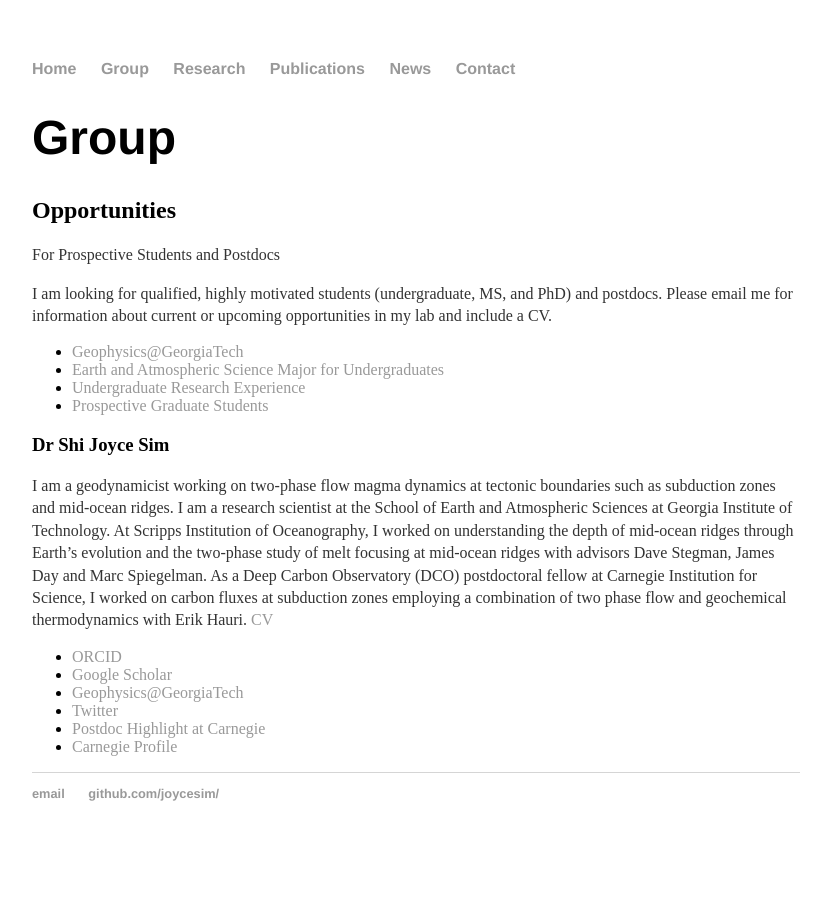
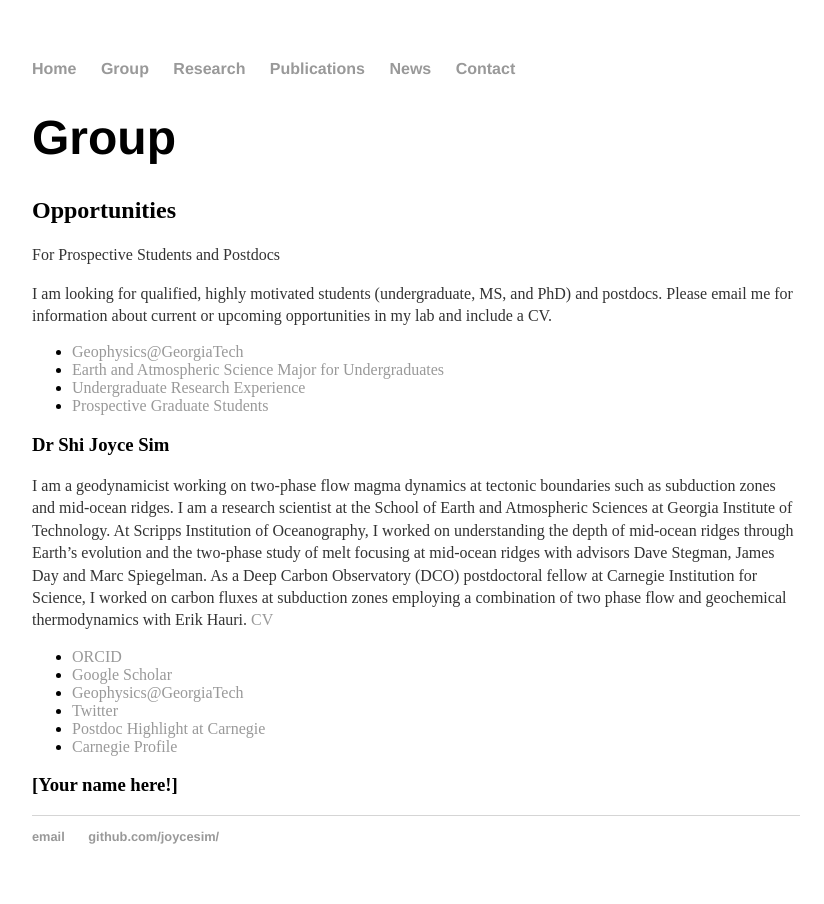
Before and after one commit to joycesim/joycesim.github.io, a Jekyll site: the page built from group/index.md, in a window 1280 px wide. Shown: the whole page, without its empty margins (224-1048 px from the left). Built offline with Jekyll 4.4.1, drawn with Linux system fonts in a browser that asks for light colours.

Commit message:
Update index.md

```diff
--- a/group/index.md
+++ b/group/index.md
@@ -23,3 +23,5 @@ I am a geodynamicist working on two-phase flow magma dynamics at tectonic bounda
 * [Twitter](https://twitter.com/SimDynamics)
 * [Postdoc Highlight at Carnegie](https://dtm.carnegiescience.edu/news/postdoc-spotlight-modelling-mid-ocean-ridges-joyce-sim)
 * [Carnegie Profile](https://dtm.carnegiescience.edu/people/postdoctoral/shi-joyce-sim)
+
+### [Your name here!]
```
